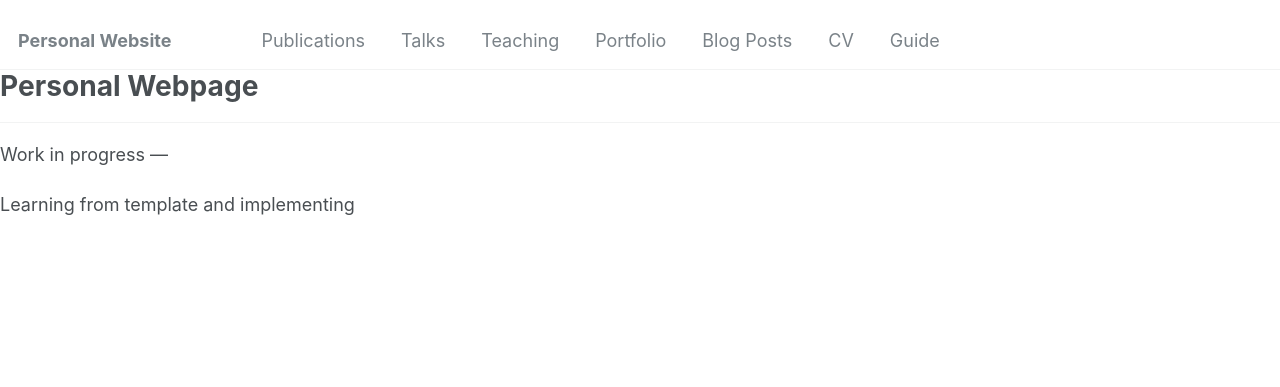
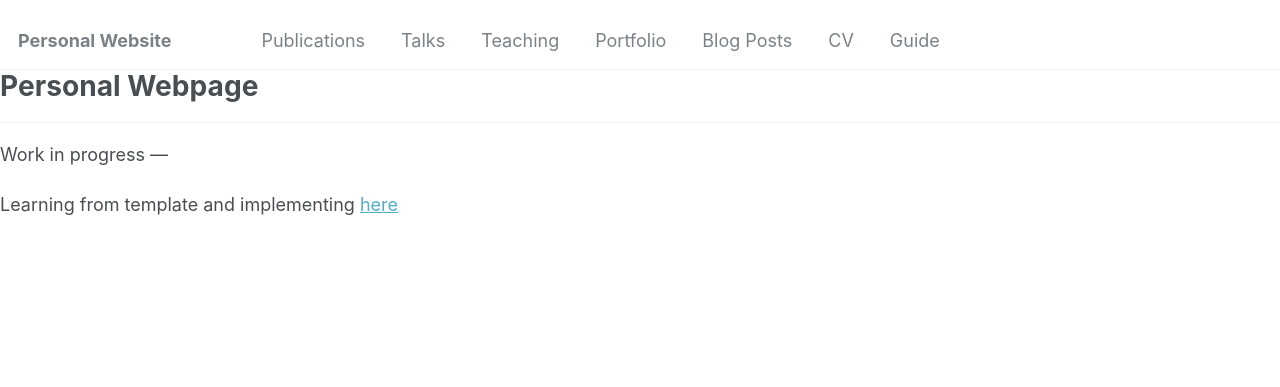
Before and after one commit to Aiswarya-prasad/aiswarya-prasad.github.io, a Jekyll site: the page built from README.md, in a window 1280 px wide. Shown: the top 387 px of the page. Built offline with Jekyll 4.4.1, drawn with Linux system fonts in a browser that asks for light colours; our own code applies the rules of GitHub Pages for plain Markdown files.

Commit message:
Syntax change, squash commit later or just ignore.

```diff
--- a/README.md
+++ b/README.md
@@ -4,4 +4,4 @@
 Work in progress
 ---
 
-Learning from template and implementing
+Learning from template and implementing [here](aiswarya-prasad.github.io)
--- a/_config.yml
+++ b/_config.yml
@@ -22,7 +22,7 @@ repository               : "Aiswarya-prasad/aiswarya-prasad.github.io"
 author:
   # Biographic information
   avatar           : "Aiswarya_Prasad-Picture.png"
-  name             : "Your Sidebar Name"
+  name             : "Aiswarya Prasad"
   pronouns         : "she/her"
   bio              : "Short biography for the left-hand sidebar"
   location         : "Lausanne, Switzerland"
```
